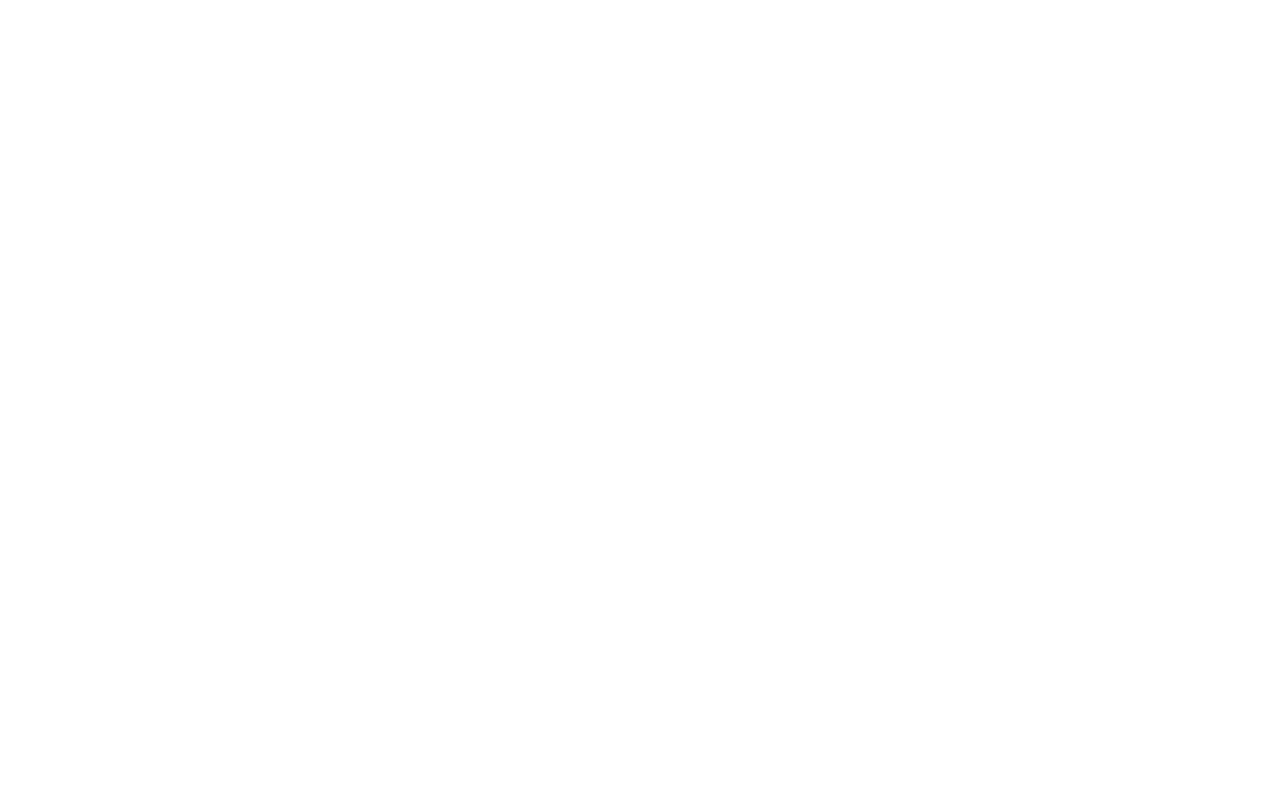
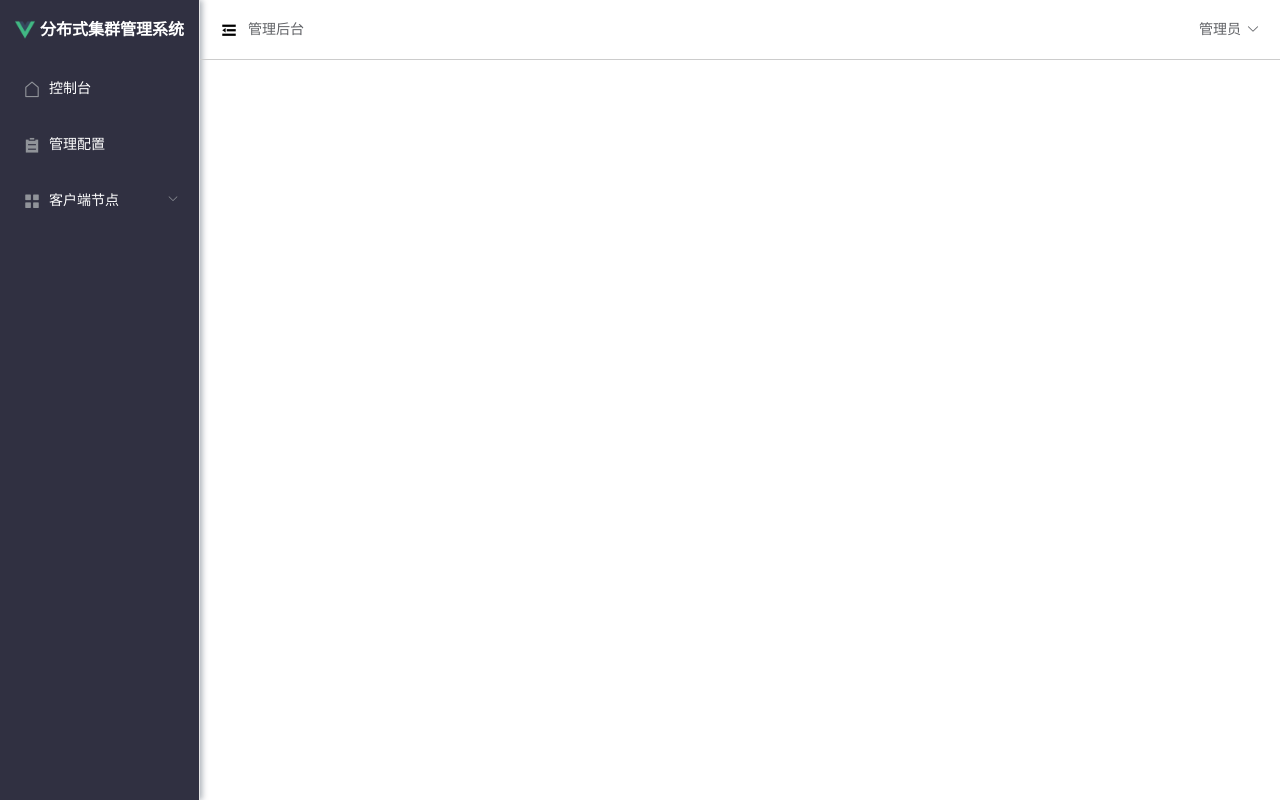
Before and after one commit to Gaius-Iulius-Caesar/Overwatch, a Vue app in the folder WebServer/vue/: page /admin in a window 1280 px wide. Built offline with nearby package versions, Linux system fonts and the light colour scheme.

Commit message:
前端基本结构完成

```diff
--- /dev/null
+++ b/WebServer/vue/src/components/AdminAside.vue
@@ -0,0 +1,64 @@
+<template>
+  <el-menu style="height: 100%;overflow-x: hidden"
+           background-color="rgb(48,48,65,86)"
+           text-color="#fff"
+           active-text-color="#ffd04b"
+           :collapse-transition="false"
+           :collapse="isCollapse"
+           router>
+    <div style="height: 60px; line-height: 60px;text-align: center;">
+      <img src="../assets/logo.png" alt="" style="width: 20px;position: relative;top: 5px;margin-right: 5px;">
+      <b style="color: white" v-show="logoTextShow">分布式集群管理系统</b>
+    </div>
+
+    <el-menu-item index="/admin/adminconsole">
+      <i class="el-icon-house"></i>
+      <template slot="title">
+        <span slot="title">控制台</span>
+      </template>
+    </el-menu-item>
+
+    <el-menu-item index="/admin/adminconfig">
+      <i class="el-icon-s-order"></i>
+      <template slot="title">
+        <span slot="title">管理配置</span>
+      </template>
+    </el-menu-item>
+
+    <el-submenu index="/admin">
+      <template slot="title">
+        <i class="el-icon-menu"></i>
+        <span slot="title">客户端节点</span>
+      </template>
+      <el-menu-item index="/admin/adminnodestatus">
+        <i class="el-icon-sell"></i>
+        <span slot="title">节点实时状态</span>
+      </el-menu-item>
+      <el-menu-item index="/admin/adminnoderealtimediagram">
+        <i class="el-icon-s-marketing"></i>
+        <span slot="title">实时状态图</span>
+      </el-menu-item>
+      <el-menu-item index="/admin/adminnodehistorydiagram">
+        <i class="el-icon-s-marketing"></i>
+        <span slot="title">历史状态图</span>
+      </el-menu-item>
+    </el-submenu>
+  </el-menu>
+</template>
+
+<script>
+export default {
+  name: "AdminAside",
+  props: {
+    isCollapse: Boolean,
+    logoTextShow: Boolean
+  },
+  methods:{
+
+  }
+}
+</script>
+
+<style scoped>
+
+</style>
--- /dev/null
+++ b/WebServer/vue/src/components/AdminHeader.vue
@@ -0,0 +1,66 @@
+<template>
+  <div style="line-height: 60px; display: flex">
+    <div style="flex: 1;font-size: 20px">
+      <span :class="collapseBtnClass" style="cursor: pointer; font-size: 18px " @click="collapse"></span>
+      <el-breadcrumb separator="/" style="display: inline-block;margin-left: 10px">
+        <el-breadcrumb-item :to="'/manage'">管理后台</el-breadcrumb-item>
+      </el-breadcrumb>
+    </div>
+
+    <el-dropdown style="width: 150px; cursor: pointer; text-align: right">
+      <div style="display: inline-block">
+        <span>管理员</span><i class="el-icon-arrow-down" style="margin-left: 5px"></i>
+      </div>
+      <el-dropdown-menu slot="dropdown" style="width: 100px; text-align: center">
+        <el-dropdown-item style="font-size: 14px; padding: 5px 0">
+          <span style="text-decoration: none">配置文件</span>
+        </el-dropdown-item>
+        <el-dropdown-item style="font-size: 14px; padding: 5px 0">
+          <span style="text-decoration: none">设置</span>
+        </el-dropdown-item>
+        <el-dropdown-item style="font-size: 14px; padding: 5px 0">
+          <span style="text-decoration: none" @click="logout">退出</span>
+        </el-dropdown-item>
+      </el-dropdown-menu>
+    </el-dropdown>
+
+
+  </div>
+</template>
+
+<script>
+export default {
+  name: "AdminHeader",
+  props: {
+    collapseBtnClass: String,
+  },
+  data() {
+    return {
+      form: {},
+
+    }
+  },
+  created() {
+
+  },
+  methods: {
+    collapse() {
+      this.$parent.$parent.$parent.$parent.collapse()  // 通过4个 $parent 找到父组件，从而调用其折叠方法
+      // this.$emit("asideCollapse")
+    },
+
+    gotoManageHome() {
+      this.$router.push('/manage/managehome')
+    },
+    logout() {
+      this.$router.push("/login")
+      localStorage.removeItem("user")
+      this.$message.success("退出成功")
+    },
+  }
+}
+</script>
+
+<style scoped>
+
+</style>
--- a/WebServer/vue/src/router/index.js
+++ b/WebServer/vue/src/router/index.js
@@ -1,18 +1,44 @@
 import Vue from 'vue'
 import VueRouter from 'vue-router'
-import Home from '../views/Home.vue'
 
 Vue.use(VueRouter)
 
 const routes = [
-  {path: '/login', name: 'login', component: () => import(/* webpackChunkName: "about" */ '../views/Login.vue')},
-  {path: '/register', name: 'register', component: () => import(/* webpackChunkName: "about" */ '../views/Register.vue')},
+    {path: '/login', name: 'login', component: () => import(/* webpackChunkName: "about" */ '../views/Login.vue')},
+    {
+        path: '/register',
+        name: 'register',
+        component: () => import(/* webpackChunkName: "about" */ '../views/Register.vue')
+    },
+    {
+        path: '/admin', name: 'Admin', component: () => import( '../views/Admin.vue'),
+        // redirect: "/admin/managehome",
+        children: [
+            {path: 'adminconsole', name: 'AdminConsole', component: () => import( '../views/AdminConsole.vue')},
+            {path: 'adminconfig', name: 'AdminConfig', component: () => import( '../views/AdminConfig.vue')},
+            {
+                path: 'adminnodestatus',
+                name: 'AdminNodeStatus',
+                component: () => import( '../views/AdminNodeStatus.vue')
+            },
+            {
+                path: 'adminnoderealtimediagram',
+                name: 'AdminNodeRealTimeDiagram',
+                component: () => import( '../views/AdminNodeRealTimeDiagram.vue')
+            },
+            {
+                path: 'adminnodehistorydiagram',
+                name: 'AdminNodeHistoryDiagram',
+                component: () => import( '../views/AdminNodeHistoryDiagram.vue')
+            },
+        ]
+    },
 ]
 
 const router = new VueRouter({
-  mode: 'history',
-  base: process.env.BASE_URL,
-  routes
+    mode: 'history',
+    base: process.env.BASE_URL,
+    routes
 })
 
 export default router
--- /dev/null
+++ b/WebServer/vue/src/views/Admin.vue
@@ -0,0 +1,60 @@
+<template>
+  <el-container style="min-height: 100vh">
+    <el-aside :width="sideWidth + 'px'"
+              style="background-color: rgb(238, 241, 246);box-shadow: 2px 0 6px rgb(0 21 41 / 35%)">
+      <AdminAside :isCollapse="isCollapse" :logoTextShow="logoTextShow"></AdminAside>
+    </el-aside>
+    <el-container>
+      <el-header style="border-bottom: 1px solid #ccc;">
+        <AdminHeader :collapseBtnClass="collapseBtnClass"></AdminHeader>
+      </el-header>
+      <el-main>
+        <!--    表示当前页面的子路由会在 <router-view/> 中展示-->
+        <router-view/>
+      </el-main>
+    </el-container>
+  </el-container>
+</template>
+
+<script>
+import AdminAside from "@/components/AdminAside";
+import AdminHeader from "@/components/AdminHeader";
+
+export default {
+  name: "Admin",
+  components: {
+    AdminAside,
+    AdminHeader
+  },
+  data() {
+    return {
+      collapseBtnClass: 'el-icon-s-fold',
+      isCollapse: false,
+      sideWidth: 200,
+      logoTextShow: true,
+    }
+  },
+  created() {
+
+  },
+  methods: {
+    collapse() { //点击收缩按钮触发
+      this.isCollapse = !this.isCollapse
+      if (this.isCollapse) {
+        this.sideWidth = 64
+        this.collapseBtnClass = 'el-icon-s-unfold'
+        this.logoTextShow = false
+      } else {
+        this.sideWidth = 200
+        this.collapseBtnClass = 'el-icon-s-fold'
+        this.logoTextShow = true
+      }
+    },
+
+  }
+}
+</script>
+
+<style scoped>
+
+</style>
--- /dev/null
+++ b/WebServer/vue/src/views/AdminConfig.vue
@@ -0,0 +1,13 @@
+<template>
+
+</template>
+
+<script>
+export default {
+  name: "AdminConfig"
+}
+</script>
+
+<style scoped>
+
+</style>
--- /dev/null
+++ b/WebServer/vue/src/views/AdminConsole.vue
@@ -0,0 +1,13 @@
+<template>
+
+</template>
+
+<script>
+export default {
+  name: "AdminConsole"
+}
+</script>
+
+<style scoped>
+
+</style>
--- /dev/null
+++ b/WebServer/vue/src/views/AdminNodeHistoryDiagram.vue
@@ -0,0 +1,13 @@
+<template>
+
+</template>
+
+<script>
+export default {
+  name: "AdminNodeHistoryDiagram"
+}
+</script>
+
+<style scoped>
+
+</style>
--- /dev/null
+++ b/WebServer/vue/src/views/AdminNodeRealTimeDiagram.vue
@@ -0,0 +1,13 @@
+<template>
+
+</template>
+
+<script>
+export default {
+  name: "AdminNodeRealTimeDiagram"
+}
+</script>
+
+<style scoped>
+
+</style>
--- /dev/null
+++ b/WebServer/vue/src/views/AdminNodeStatus.vue
@@ -0,0 +1,13 @@
+<template>
+
+</template>
+
+<script>
+export default {
+  name: "AdminNodeStatus"
+}
+</script>
+
+<style scoped>
+
+</style>
--- a/WebServer/vue/src/views/Login.vue
+++ b/WebServer/vue/src/views/Login.vue
@@ -46,7 +46,8 @@
           this.request.post("http://localhost:9090/user/login", this.user).then(res => {
             if (res.code === '200') {
               // 注意，此处获取到的user应为userDTO
-              this.$message.success("ok")
+              this.$message.success("登录成功")
+              this.$router.push("/admin")
             } else {
               this.$message.error(res.msg)
             }
```
